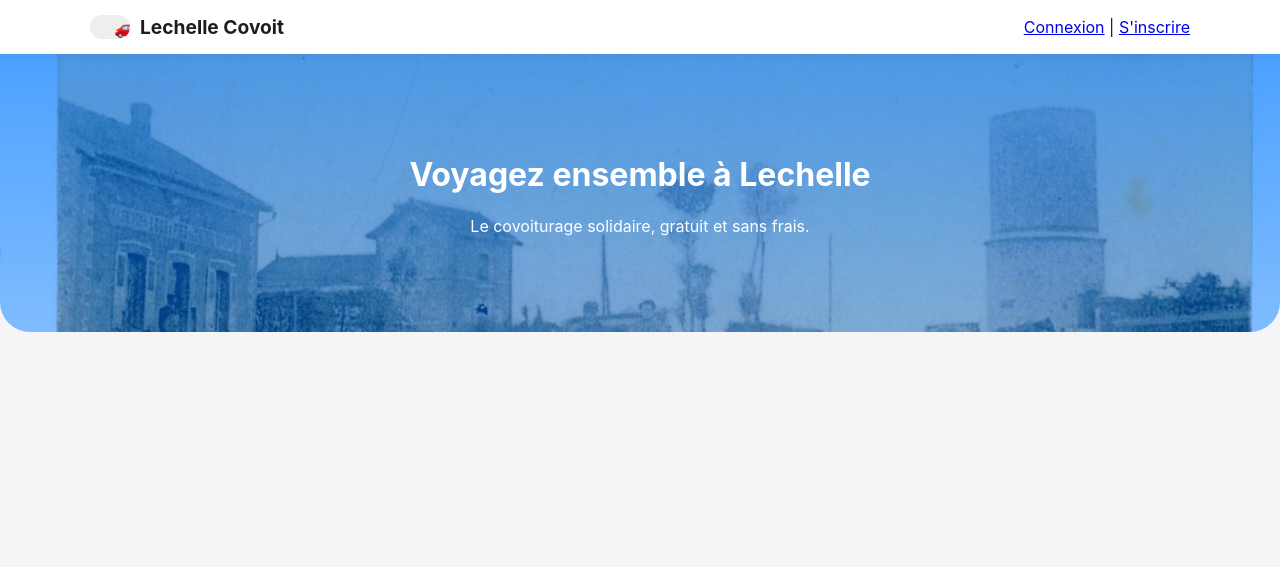
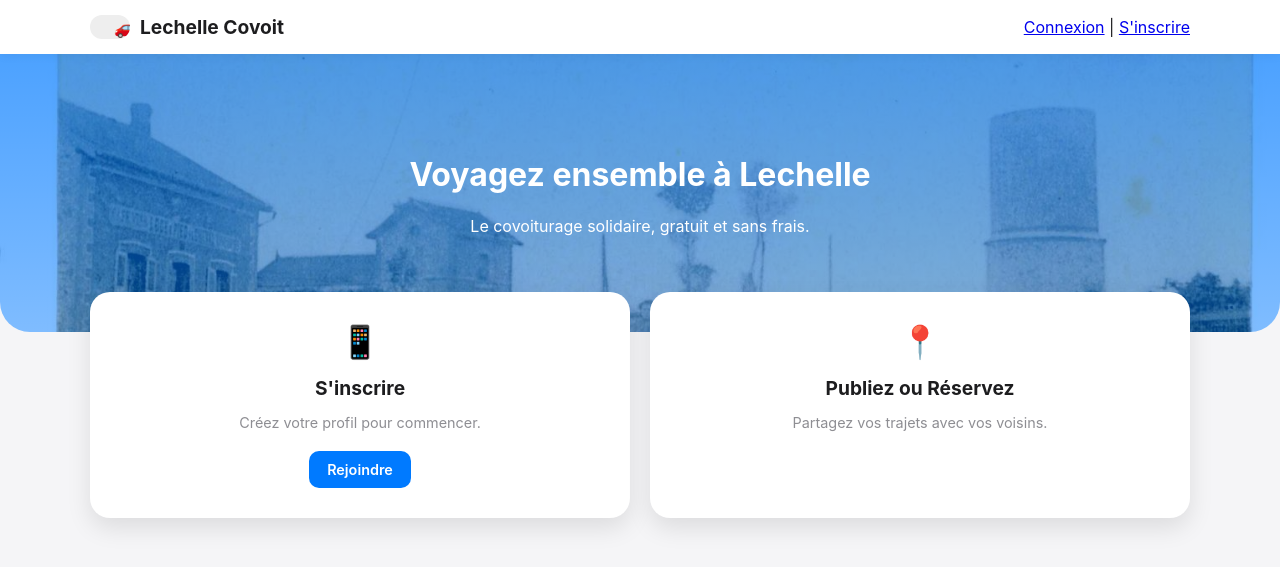
Before and after one commit to rahultankhiwale05/lechcovo, a Flask app: page / in a window 1280 px wide. Shown: the top 567 px of the page. Run offline with Flask 3, Linux system fonts and the light colour scheme; data that the repository does not hold is empty; some libraries are stand-ins or nearby versions.

Commit message:
added help on the homepage

```diff
--- a/templates/index.html
+++ b/templates/index.html
@@ -9,12 +9,14 @@
         :root { --accent: #007aff; --bg: #f5f5f7; --gray: #8e8e93; }
         body { margin: 0; font-family: -apple-system, sans-serif; background: var(--bg); color: #1d1d1f; }
 
+        /* Navigation & Animated Logo */
         .nav { background: white; padding: 15px 0; box-shadow: 0 2px 10px rgba(0,0,0,0.05); position: sticky; top: 0; z-index: 1000; }
         .logo-box { display: flex; align-items: center; gap: 10px; }
         .car-track { position: relative; width: 40px; height: 24px; overflow: hidden; background: #eee; border-radius: 12px; }
         .driving-car { position: absolute; font-size: 1.2rem; animation: driveVanish 3s linear infinite; }
         @keyframes driveVanish { 0% { transform: translateX(40px); } 100% { transform: translateX(-40px); } }
 
+        /* Postcard Hero */
         .hero {
             background: linear-gradient(rgba(0,122,255,0.7), rgba(0,122,255,0.5)),
                         url("{{ url_for('static', filename='carte-postale-ancienne-lechelle-20_0.jpg') }}") center/cover;
@@ -22,14 +24,20 @@
         }
 
         .container { max-width: 1100px; margin: 0 auto; padding: 0 20px; }
-        .ride-grid { display: grid; grid-template-columns: repeat(auto-fill, minmax(320px, 1fr)); gap: 20px; margin: 30px 0; }
+
+        /* HELP PLACARDS (RESTORED) */
+        .placard-grid { display: grid; grid-template-columns: repeat(auto-fit, minmax(250px, 1fr)); gap: 20px; margin-top: -40px; }
+        .placard { background: white; padding: 30px; border-radius: 20px; text-align: center; box-shadow: 0 10px 25px rgba(0,0,0,0.1); }
+        .placard h3 { margin: 15px 0 5px 0; font-size: 1.2rem; }
+        .placard p { color: var(--gray); font-size: 0.9rem; margin-bottom: 20px; }
+
+        /* Ride Grid & Cards */
+        .ride-grid { display: grid; grid-template-columns: repeat(auto-fill, minmax(320px, 1fr)); gap: 20px; margin: 50px 0; }
         .card { background: white; border-radius: 18px; overflow: hidden; box-shadow: 0 4px 15px rgba(0,0,0,0.08); position: relative; }
-        .full-ride { filter: grayscale(0.5); opacity: 0.8; }
         .badge-full { position: absolute; top: 10px; right: 10px; background: var(--gray); color: white; padding: 4px 8px; border-radius: 6px; font-size: 0.7em; font-weight: bold; z-index: 5; }
 
         .btn { padding: 10px 18px; border-radius: 10px; font-weight: 600; text-decoration: none; display: inline-block; cursor: pointer; border: none; font-size: 0.9em; }
         .btn-primary { background: var(--accent); color: white; }
-        .btn-wait { background: #e5e5ea; color: #3a3a3c; }
         input { padding: 12px; border: 1px solid #ddd; border-radius: 10px; outline: none; }
     </style>
 </head>
@@ -57,9 +65,25 @@
     </div>
 
     <div class="container">
+        <div class="placard-grid">
+            <div class="placard">
+                <span style="font-size:2rem;">📱</span>
+                <h3>S'inscrire</h3>
+                <p>Créez votre profil pour commencer.</p>
+                {% if not current_user.is_authenticated %}
+                <a href="/signup" class="btn btn-primary">Rejoindre</a>
+                {% endif %}
+            </div>
+            <div class="placard">
+                <span style="font-size:2rem;">📍</span>
+                <h3>Publiez ou Réservez</h3>
+                <p>Partagez vos trajets avec vos voisins.</p>
+            </div>
+        </div>
+
         {% if current_user.is_authenticated %}
-        <div style="background:white; padding:25px; border-radius:18px; margin: 30px 0; box-shadow: 0 2px 10px rgba(0,0,0,0.05);">
-            <h3>Proposer un trajet</h3>
+        <div style="background:white; padding:25px; border-radius:18px; margin: 50px 0; box-shadow: 0 2px 10px rgba(0,0,0,0.05);">
+            <h3 style="margin-top:0;">Proposer un trajet</h3>
             <form action="/publish" method="post" style="display:grid; grid-template-columns:repeat(auto-fit, minmax(140px, 1fr)); gap:10px;">
                 <input name="departure" placeholder="Départ" required>
                 <input name="destination" placeholder="Destination" required>
@@ -74,7 +98,7 @@
 
         <div class="ride-grid">
             {% for r in rides %}
-            <div class="card {{ 'full-ride' if r.seats == 0 else '' }}">
+            <div class="card">
                 {% if r.seats == 0 %}<div class="badge-full">COMPLET</div>{% endif %}
                 <div id="map_{{ r.id }}" style="height:150px;" data-dep="{{ r.departure }}" data-dest="{{ r.destination }}"></div>
                 <div style="padding:15px;">
@@ -84,9 +108,7 @@
                         <span>💺 {{ r.seats }} places</span>
                         <div>
                             {% if current_user.is_authenticated and current_user.id != r.user_id %}
-                                <a href="{{ url_for('reserve', ride_id=r.id) }}" class="btn {{ 'btn-primary' if r.seats > 0 else 'btn-wait' }}">
-                                    {{ 'Réserver' if r.seats > 0 else 'Attente' }}
-                                </a>
+                                <a href="{{ url_for('reserve', ride_id=r.id) }}" class="btn btn-primary">Réserver</a>
                             {% endif %}
                             {% if current_user.is_authenticated and (current_user.is_admin or current_user.id == r.user_id) %}
                                 <a href="{{ url_for('delete_ride', ride_id=r.id) }}" onclick="return confirm('Archiver ?')" style="color:red; text-decoration:none; margin-left:10px; font-size:1.2em;">🗑</a>
@@ -98,6 +120,7 @@
             {% endfor %}
         </div>
     </div>
+
     <script src="https://unpkg.com/leaflet@1.9.4/dist/leaflet.js"></script>
     <script>
         async function geocode(city) {
```
